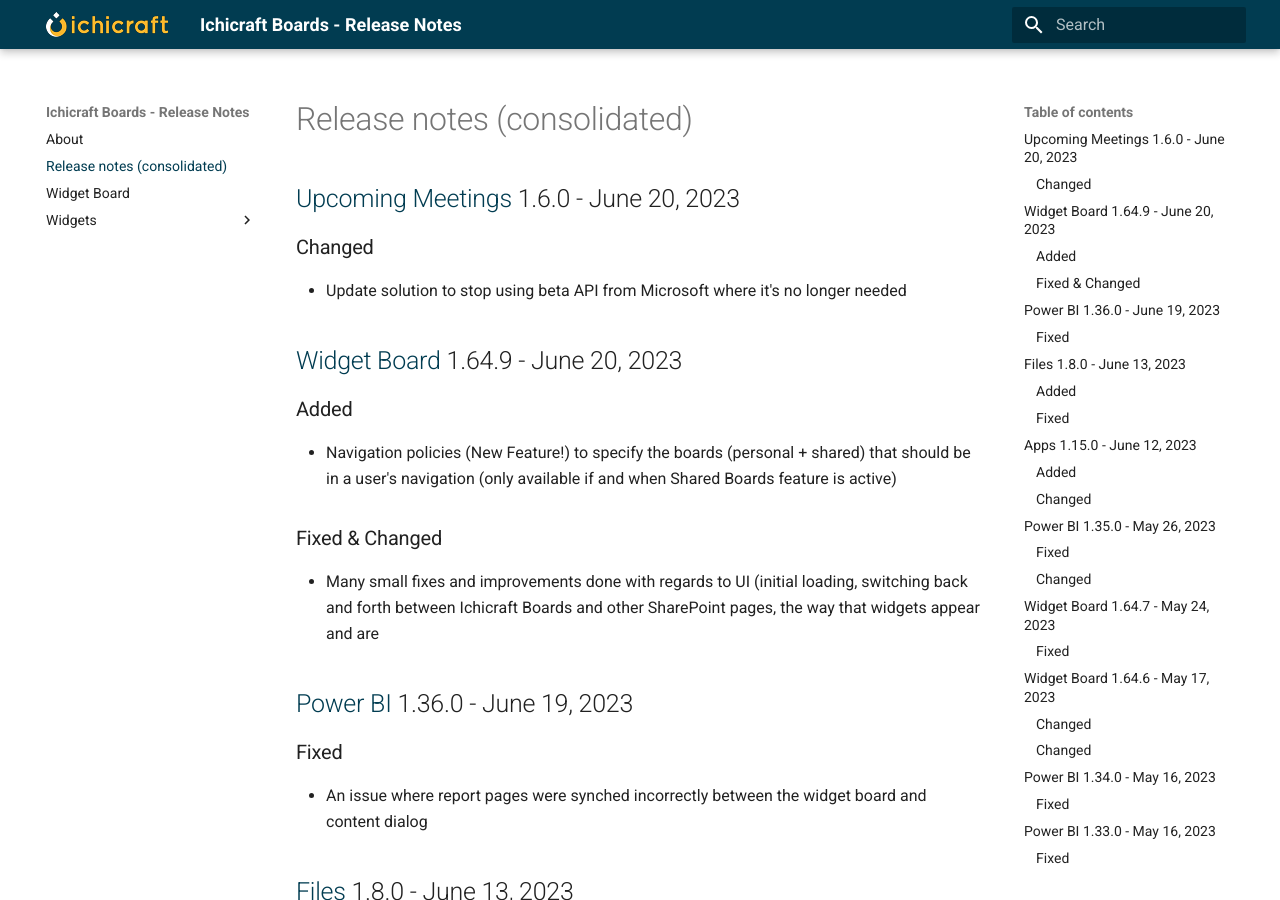
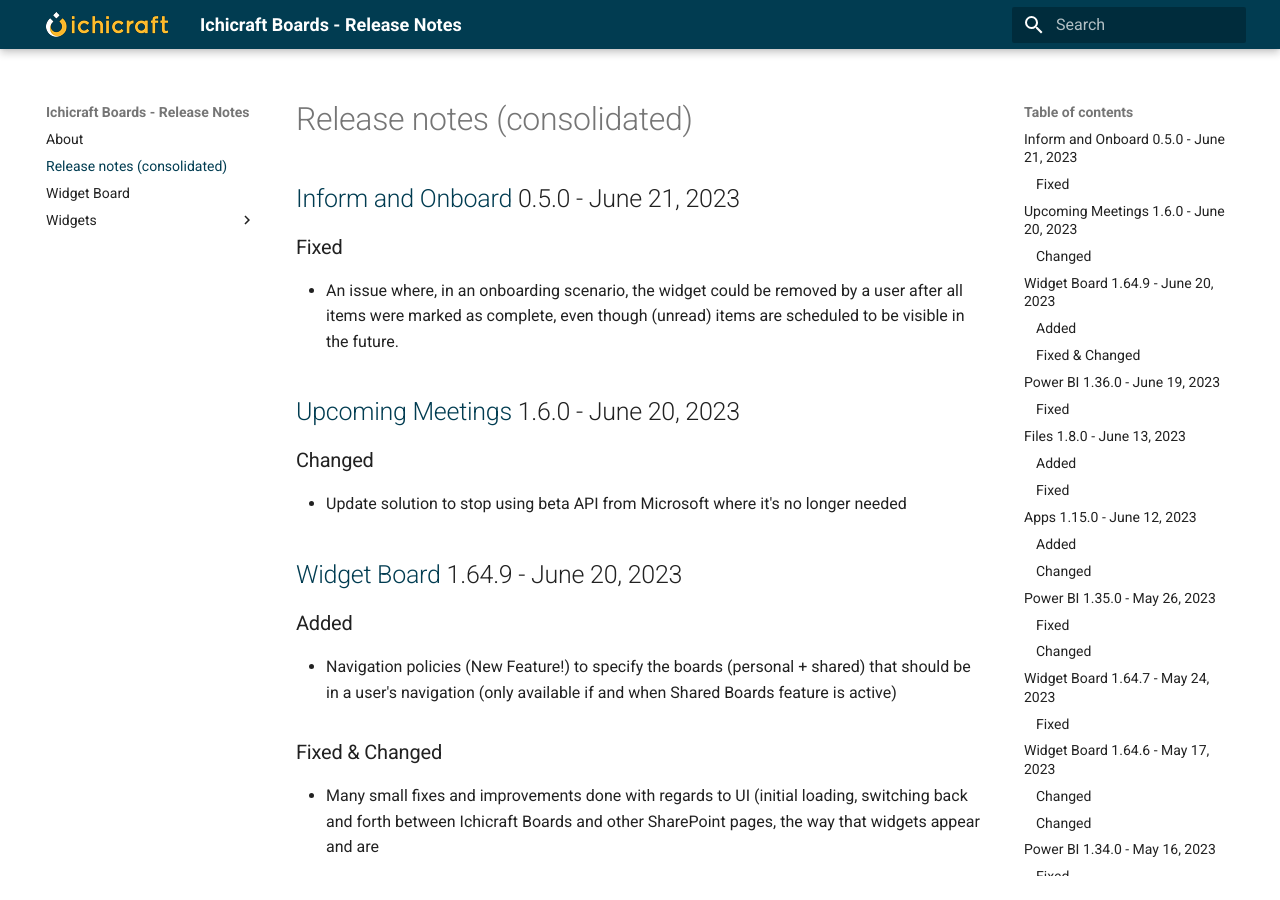
Before and after one commit to ichicraft/widgets-docs, an MkDocs documentation site: the page built from docs/Release-notes-(consolidated).md, in a window 1280 px wide and 900 px high. Built offline with MkDocs 1.6.1 and Material for MkDocs 9.7.7, drawn with Linux system fonts in a browser that asks for light colours.

Commit message:
Release notes updated by BuildService

```diff
--- a/docs/Release-notes-(consolidated).md
+++ b/docs/Release-notes-(consolidated).md
@@ -1,3 +1,8 @@
+## [Inform and Onboard](./Widgets/Inform and Onboard.md) 0.5.0 - June 21, 2023
+
+### Fixed
+- An issue where, in an onboarding scenario, the widget could be removed by a user after all items were marked as complete, even though (unread) items are scheduled to be visible in the future.
+
 ## [Upcoming Meetings](./Widgets/Upcoming Meetings.md) 1.6.0 - June 20, 2023
 
 ### Changed
```
Also changed, not shown: docs/Widgets/Inform and Onboard.md (+5 -0 lines).
